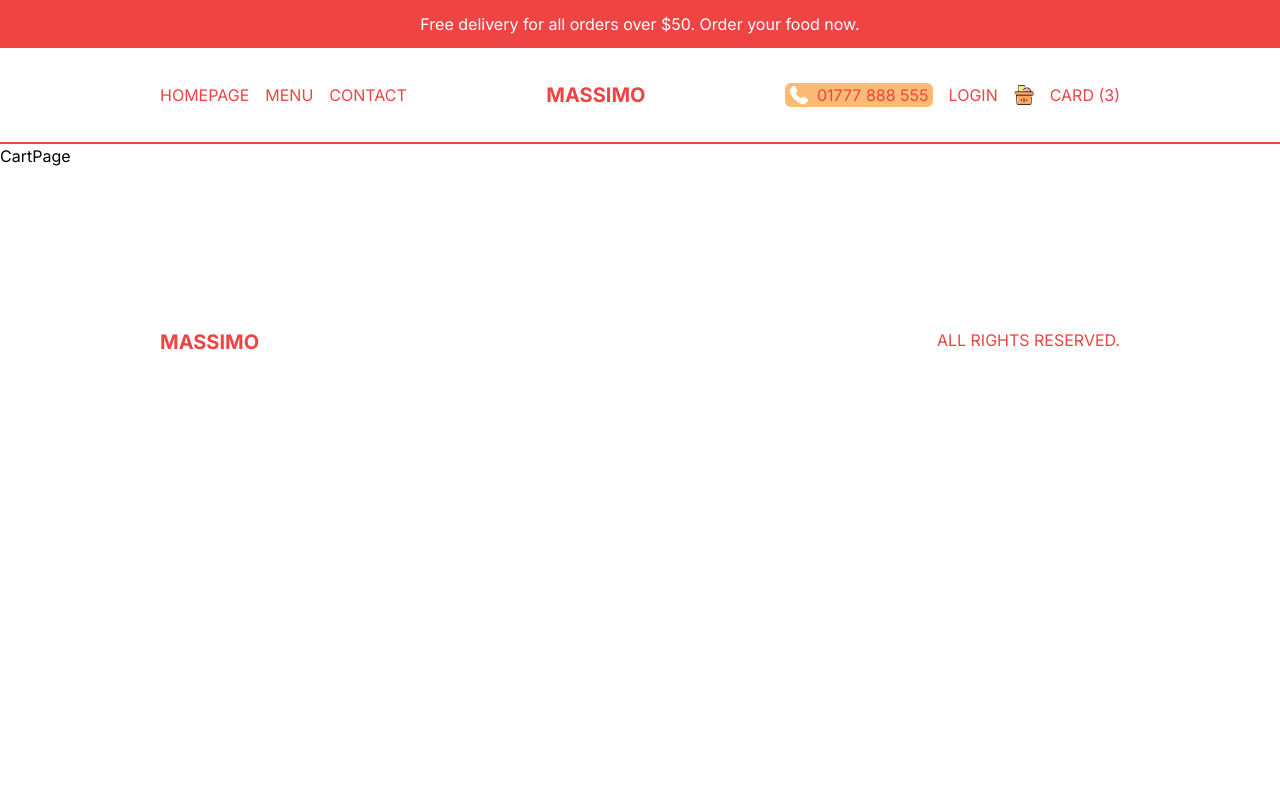
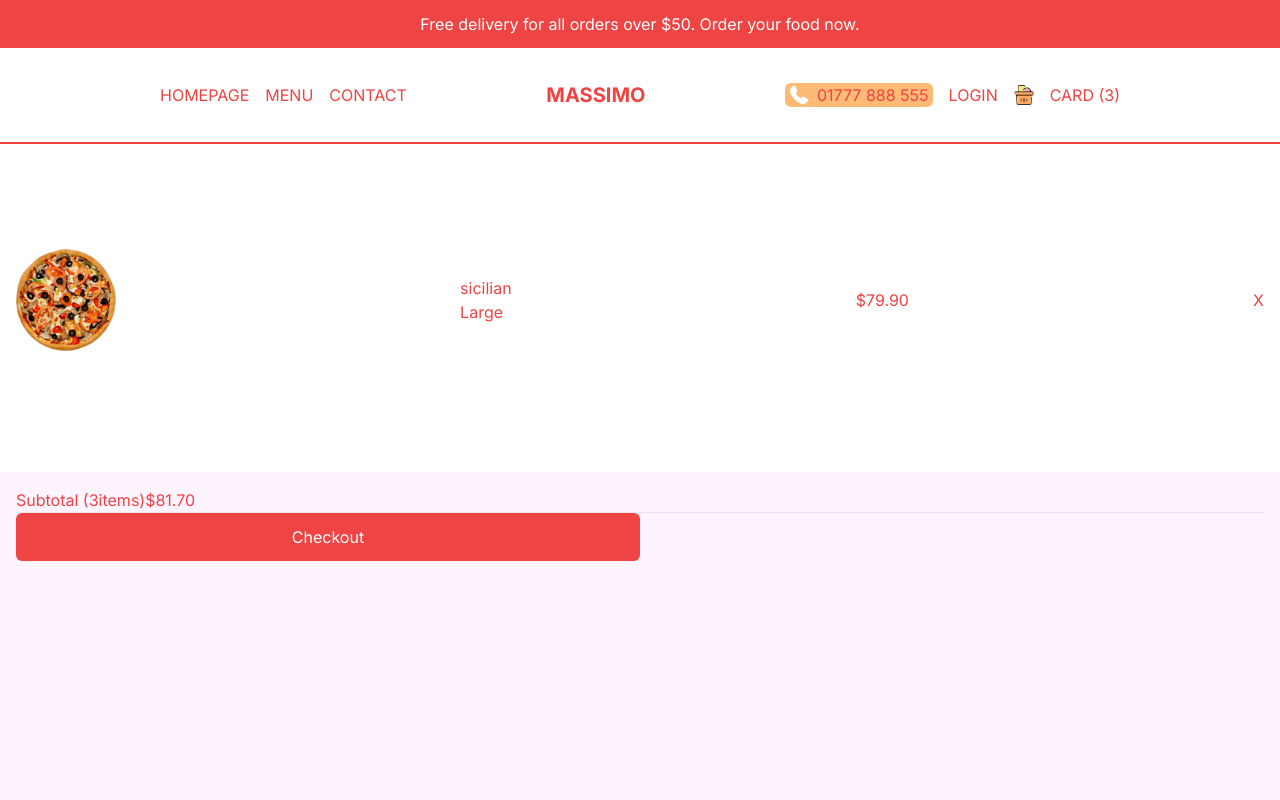
Before and after one commit to MajaPetkova/food-delivery-app, a Next.js app: page /cart in a window 1280 px wide. Shown: the top 800 px of the page. Built offline with nearby package versions, Linux system fonts and the light colour scheme.

Commit message:
Update cart page - add template and style

```diff
--- a/src/app/cart/page.tsx
+++ b/src/app/cart/page.tsx
@@ -1,9 +1,33 @@
-import React from 'react'
+import Image from "next/image";
+import React from "react";
 
 const CartPage = () => {
   return (
-    <div>CartPage</div>
-  )
-}
+    <div className="h-[calc(100vh-6rem)] md:h-[calc(100vh-9rem)] flex flex-col text-red-500">
+      {/* Products Container  */}
+      <div className="h-1/2 p-4 flex flex-col justify-center">
+        {/* Single Item Container  */}
+        <div className="flex items-center justify-between mb-4 overflow-scroll">
+          <Image src="/temporary/p1.png" alt="" width={100} height={100} />
+          <div>
+            <h1 className="">sicilian</h1>
+            <span>Large</span>
+          </div>
+          <h2>$79.90</h2>
+          <span>X</span>
+        </div>
+      </div>
+      {/* Payment Container  */}
+      <div className="h-1/2 p-4 bg-fuchsia-50">
+        <div>
+          <span>Subtotal (3items)</span>
+          <span>$81.70</span>
+        </div>
+        <hr />
+        <button className="bg-red-500 rounded-md text-white p-3 w-1/2">Checkout</button>
+      </div>
+    </div>
+  );
+};
 
-export default CartPage
+export default CartPage;
```
